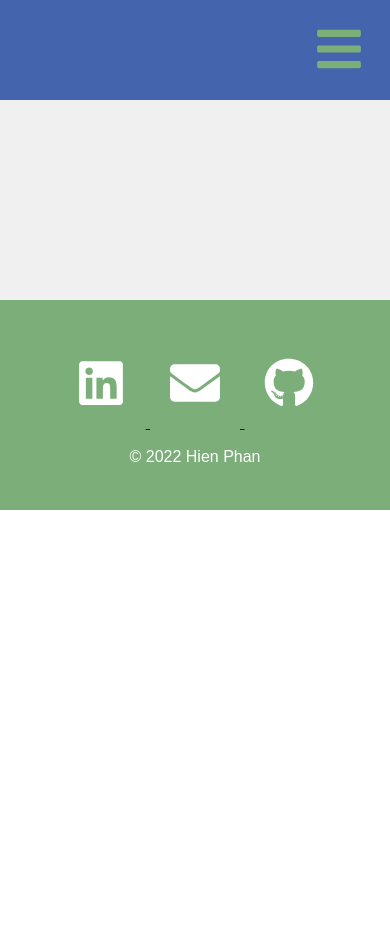
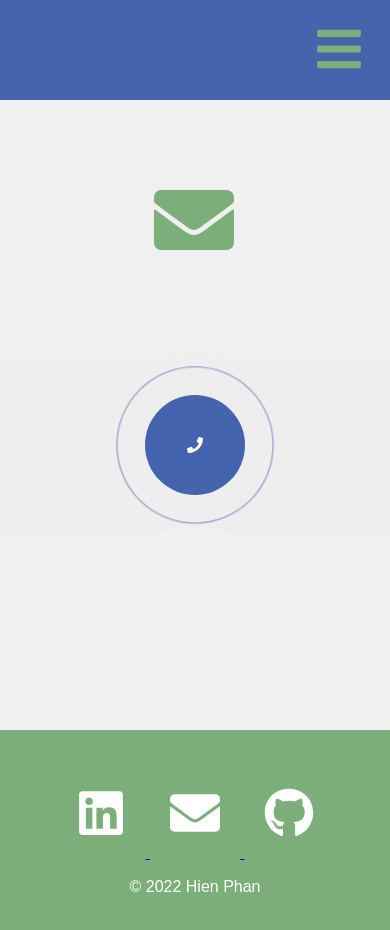
Before and after one commit to hvphan1993/HVP-React-Portfolio, a React (Create React App) app: page /email in a window 390 px wide. Before the commit this address had no page. Shown: the top 930 px of the page. Before the commit the page ends 844 px from the top, so only its background shows below. Built offline with nearby package versions, Linux system fonts and the light colour scheme.

Commit message:
added email me page placeholder

```diff
--- a/src/App.js
+++ b/src/App.js
@@ -9,6 +9,7 @@ import Experience from './pages/Experience';
 import Projects from './pages/Projects';
 // import About from './pages/About';
 import Contact from './pages/Contact';
+import Email from './pages/Email';
 import ProjectDisplay from './pages/ProjectDisplay';
 
 
@@ -25,7 +26,8 @@ function App() {
             <Route path="/projects" element={<Projects />} />
             <Route path="/project/:id" element={<ProjectDisplay />} />
             <Route path="/experience" element={<Experience />} />
-            <Route path="/contact" element={<Contact />} />
+            <Route path="/email" element={<Email />} />
+            {/* <Route path="/contact" element={<Contact />} />  */}
           </Routes>
             <Footer />
         </Router>
--- a/src/components/Nav/index.js
+++ b/src/components/Nav/index.js
@@ -27,7 +27,8 @@ function Nav() {
                 <Link to="/">Home</Link>
                 <Link to="/projects">Projects</Link>
                 <Link to="/experience">Experience</Link>
-                <Link to="/contact">Contact Me</Link>
+                <Link to="/email">Email Me</Link>
+                {/* <Link to="/contact">Contact Me</Link> */}
             </div>
         </div>
     )
--- /dev/null
+++ b/src/pages/Email.js
@@ -0,0 +1,27 @@
+import React from "react";
+import { FaEnvelope } from "react-icons/fa";
+import "../styles/Email.css";
+import { FaPhone } from 'react-icons/fa';
+
+function Email() {
+  return (
+    <div>
+
+      <div className="icon">
+        <a href="mailto:hvphan1993@gmail.com" target="_">
+          <div id="close" className="text">Email Me: hvphan1993@gmail.com</div>
+          <FaEnvelope />
+        </a>
+      </div>
+            <div className="text">Leave a Message: (408) 355-5725</div>
+      <div className="content-center">
+
+        <div className="pulse">
+          <FaPhone />
+        </div>
+      </div>
+    </div>
+  );
+}
+
+export default Email;
--- /dev/null
+++ b/src/styles/Email.css
@@ -0,0 +1,173 @@
+.text {
+  margin: 20px 5px;
+  font-size: x-large;
+}
+
+.icon svg {
+    color: #7cae7a;
+    margin: 20px;
+    font-size: 70px;
+    cursor: pointer;
+}
+
+.icon:hover svg {
+  color: #7cae7a;
+  margin: 20px;
+  font-size: 70px;
+  cursor: pointer;
+  animation: shake 0.82s cubic-bezier(0.36, 0.07, 0.19, 0.97) both;
+  transform: translate3d(0, 0, 0);
+  backface-visibility: hidden;
+  perspective: 1000px;
+}
+
+@keyframes shake {
+  10%,
+  90% {
+    transform: translate3d(-1px, 0, 0);
+  }
+
+  20%,
+  80% {
+    transform: translate3d(2px, 0, 0);
+  }
+
+  30%,
+  50%,
+  70% {
+    transform: translate3d(-4px, 0, 0);
+  }
+
+  40%,
+  60% {
+    transform: translate3d(4px, 0, 0);
+  }
+}
+
+/* @media only screen and (max-width: 600px) {
+    .icon svg {
+      font-size: 80px;
+      margin: 80px 0px;
+    }
+  } */
+
+.content-center {
+  height: 20vh;
+  display: flex;
+  justify-content: center;
+  align-items: center;
+  background-color: #eee;
+}
+
+/* .phone {
+    margin-right: 50px;
+    display:flex;
+    justify-content: left;
+    align-items: center;
+} */
+
+.pulse {
+  color: #fff;
+}
+
+.pulse {
+  height: 100px;
+  width: 100px;
+  background-color: #4464ad;
+  border-radius: 50%;
+  display: flex;
+  justify-content: center;
+  align-items: center;
+  position: relative;
+  margin: 5px;
+}
+
+.pulse::before {
+  content: "";
+  position: absolute;
+  border: 1px solid #7cae7a;
+  width: calc(100% + 40px);
+  height: calc(100% + 40px);
+  border-radius: 50%;
+  animation: pulse 1s linear infinite;
+}
+
+.pulse::after {
+  content: "";
+  position: absolute;
+  border: 1px solid #4464ad;
+  width: calc(100% + 40px);
+  height: calc(100% + 40px);
+  border-radius: 50%;
+  animation: pulse 1s linear infinite;
+  animation-delay: 0.3s;
+}
+
+@keyframes pulse {
+  0% {
+    transform: scale(0.5);
+    opacity: 0;
+  }
+
+  50% {
+    transform: scale(1);
+    opacity: 1;
+  }
+
+  100% {
+    transform: scale(1.3);
+    opacity: 0;
+  }
+}
+
+@media only screen and (max-width: 600px) {
+  .text {
+    display: none;
+  }
+
+  /* .phone {
+        display: none;
+      } */
+
+  .icon svg {
+    font-size: 80px;
+    margin: 80px 0px;
+  }
+
+  .icon {
+    animation: shake 0.82s cubic-bezier(0.36, 0.07, 0.19, 0.97) both infinite;
+    transform: translate3d(0, 0, 0);
+    backface-visibility: hidden;
+    perspective: 1000px;
+    font-size: 90px;
+  }
+
+  @keyframes shake {
+    10%,
+    90% {
+      transform: translate3d(-1px, 0, 0);
+    }
+
+    20%,
+    80% {
+      transform: translate3d(2px, 0, 0);
+    }
+
+    30%,
+    50%,
+    70% {
+      transform: translate3d(-4px, 0, 0);
+    }
+
+    40%,
+    60% {
+      transform: translate3d(4px, 0, 0);
+    }
+  }
+}
+
+/* @media only screen and (min-width: 600px) {
+    .text {
+      display: none;
+    }
+} */
```
